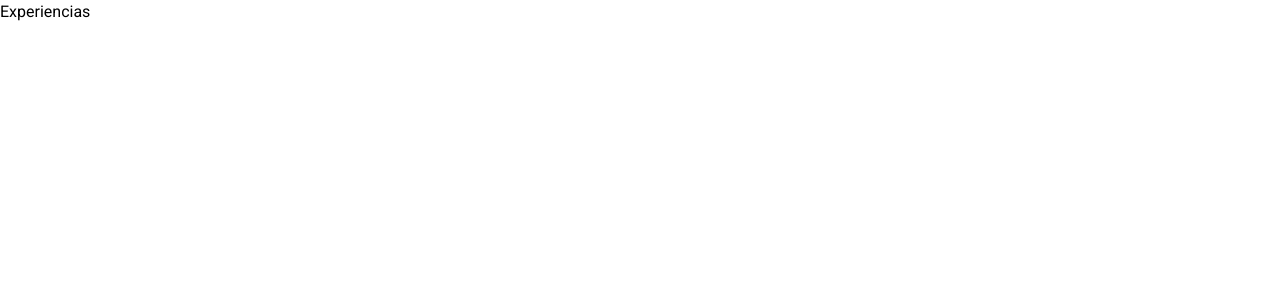
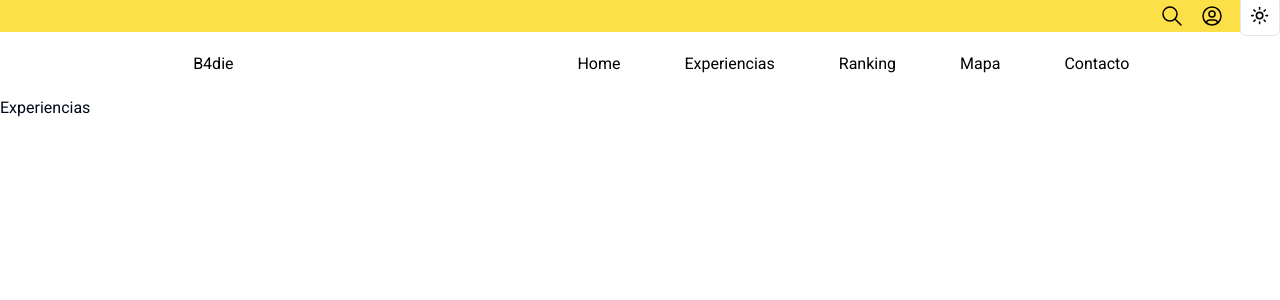
Before and after one commit to Jhersonnpa/b4die, a Next.js app: page /Experiencias in a window 1280 px wide. Shown: the top 300 px of the page. Built offline with nearby package versions, Linux system fonts and the light colour scheme.

Commit message:
navbar empezado

```diff
--- /dev/null
+++ b/src/app/(main)/Experiencias/page.tsx
@@ -0,0 +1,9 @@
+import React from 'react'
+
+const page = () => {
+  return (
+    <div>Experiencias</div>
+  )
+}
+
+export default page
--- a/src/app/(main)/layout.tsx
+++ b/src/app/(main)/layout.tsx
@@ -1,6 +1,5 @@
-import { ModeToggle } from "@/components/modeToggle";
+import Navbar from "@/components/Navbar";
 import type { Metadata } from "next";
-
 
 export const metadata: Metadata = {
   title: "B4die",
@@ -14,7 +13,7 @@ export default function RootLayout({
 }>) {
   return (
     <>
-      <nav><ModeToggle/></nav>
+      <Navbar />
       {children}
     </>
   );
--- a/src/app/(main)/page.tsx
+++ b/src/app/(main)/page.tsx
@@ -1,4 +1,3 @@
-
 
 export default function Home() {
   return (
--- a/src/components/Navbar.tsx
+++ b/src/components/Navbar.tsx
@@ -1,18 +1,64 @@
+import { ModeToggle } from "@/components/modeToggle";
+import Link from "next/link";
 
 const Navbar = () => {
   return (
-    <div>
-      <div>
-        <p>B4die</p>
+    <header className="w-full flex-col">
+      <div className="w-full h-8 bg-yellow-300 text-black flex items-center justify-end space-x-4 ">
+        <svg
+          xmlns="http://www.w3.org/2000/svg"
+          className="icon icon-tabler icon-tabler-search"
+          width="24"
+          height="24"
+          viewBox="0 0 24 24"
+          strokeWidth="1.5"
+          stroke="currentColor"
+          fill="none"
+          strokeLinecap="round"
+          strokeLinejoin="round"
+        >
+          <path stroke="none" d="M0 0h24v24H0z" fill="none" />
+          <path d="M10 10m-7 0a7 7 0 1 0 14 0a7 7 0 1 0 -14 0" />
+          <path d="M21 21l-6 -6" />
+        </svg>
+        <svg
+          xmlns="http://www.w3.org/2000/svg"
+          className="icon icon-tabler icon-tabler-user-circle"
+          width="24"
+          height="24"
+          viewBox="0 0 24 24"
+          strokeWidth="1.5"
+          stroke="currentColor"
+          fill="none"
+          strokeLinecap="round"
+          strokeLinejoin="round"
+        >
+          <path stroke="none" d="M0 0h24v24H0z" fill="none" />
+          <path d="M12 12m-9 0a9 9 0 1 0 18 0a9 9 0 1 0 -18 0" />
+          <path d="M12 10m-3 0a3 3 0 1 0 6 0a3 3 0 1 0 -6 0" />
+          <path d="M6.168 18.849a4 4 0 0 1 3.832 -2.849h4a4 4 0 0 1 3.834 2.855" />
+        </svg>
+        <ModeToggle />
       </div>
 
-      <nav>
-        <ul>
+      <div className="w-full h-16 bg-white text-black flex">
+          <div className="w-1/3 flex items-center justify-center">
+            <p>B4die</p>
+            {/* Imagen b4die, con link a la pagina principal? */}
+          </div>
 
-        </ul>
-      </nav>
-    </div>
-  )
-}
+          <nav className="w-2/3 flex items-center">
+            <ul className="w-full flex justify-center">
+              <Link href="/" className="px-8">Home</Link>
+              <Link href="/experiencias" className="px-8">Experiencias</Link>
+              <Link href="/ranking" className="px-8">Ranking</Link>
+              <Link href="/mapa" className="px-8">Mapa</Link>
+              <Link href="/contacto" className="px-8">Contacto</Link>
+            </ul>
+          </nav>
+      </div>
+    </header>
+  );
+};
 
-export default Navbar
+export default Navbar;
```
